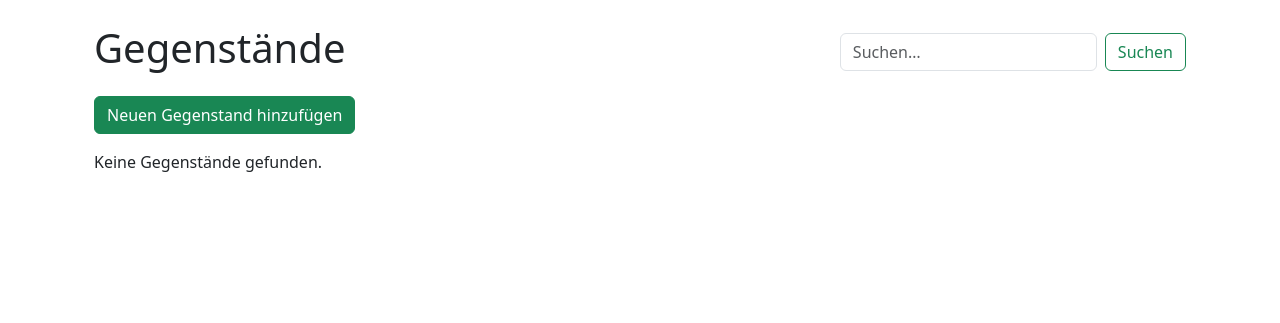
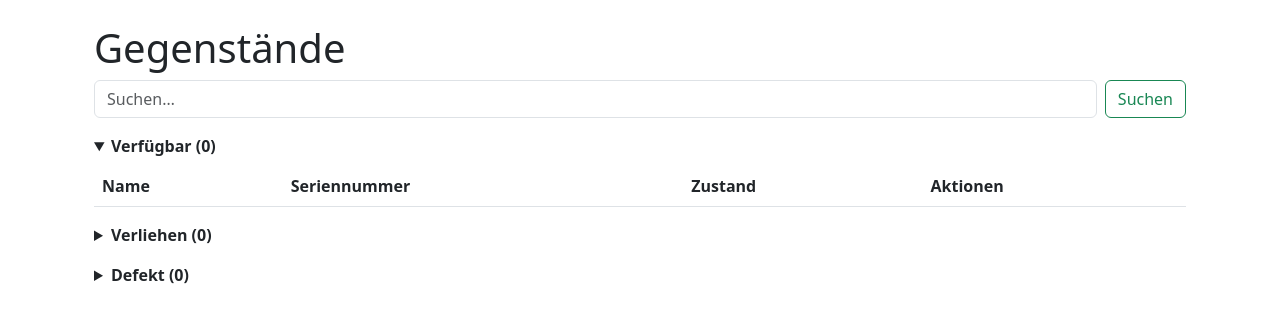
Before and after one commit to BoondockSulfur/InventoryApp, a Flask app: page /items in a window 1280 px wide. Shown: the part 56-379 px from the top of the page. Run offline with Flask 3, Linux system fonts and the light colour scheme; a user stored in the database is signed in; data that the repository does not hold is empty.

Commit message:
Add defect function, fixed: tickets bug

```diff
--- a/app.py
+++ b/app.py
@@ -82,6 +82,7 @@ class Item(db.Model):
     serial      = db.Column(db.String(64), unique=True, nullable=False)
     location    = db.Column(db.String(128))
     is_borrowed = db.Column(db.Boolean, default=False)
+    defective   = db.Column(db.Boolean, default=False)
 
 class Borrower(db.Model):
     id      = db.Column(db.Integer, primary_key=True)
@@ -391,6 +392,30 @@ def print_label(item_id):
     except Exception:
         flash('Druck fehlgeschlagen','danger')
     return redirect(url_for('item_detail', item_id=item_id))
+@app.route('/item/<int:item_id>/defect', methods=['POST'])
+@login_required
+def mark_defective(item_id):
+    if current_user.role != 'admin':
+        abort(403)
+    itm = Item.query.get_or_404(item_id)
+    itm.defective = True
+    itm.is_borrowed = True   # gleichzeitig nicht verfügbar
+    db.session.commit()
+    flash('Gegenstand als defekt markiert','warning')
+    return redirect(url_for('item_detail', item_id=item_id))
+
+@app.route('/item/<int:item_id>/repair', methods=['POST'])
+@login_required
+def mark_repaired(item_id):
+    if current_user.role != 'admin':
+        abort(403)
+    itm = Item.query.get_or_404(item_id)
+    itm.defective = False
+    itm.is_borrowed = False  # wieder verfügbar
+    db.session.commit()
+    flash('Gegenstand als repariert markiert','success')
+    return redirect(url_for('item_detail', item_id=item_id))
+
 
 @app.route('/borrowers')
 @login_required
--- a/templates/items.html
+++ b/templates/items.html
@@ -1,10 +1,10 @@
 {% extends 'base.html' %}
-
 {% block content %}
 <div class="container mt-4">
-  <div class="d-flex justify-content-between align-items-center mb-3">
   <h1>Gegenstände</h1>
-    <form class="d-flex" method="get" action="{{ url_for('items') }}">
+
+  <!-- Suchformular -->
+  <form class="d-flex mb-3" method="get" action="{{ url_for('items') }}">
     <input
       class="form-control me-2"
       type="search"
@@ -15,47 +15,92 @@
     >
     <button class="btn btn-outline-success" type="submit">Suchen</button>
   </form>
-  </div>
 
-  {% if current_user.role == 'admin' %}
-    <a href="{{ url_for('add_item') }}" class="btn btn-success mb-3">Neuen Gegenstand hinzufügen</a>
-  {% endif %}
-
-  {% if items %}
-    <table class="table table-striped">
+  <!-- Verfügbare Geräte -->
+  <details open class="mb-3">
+    <summary><strong>Verfügbar ({{ items|selectattr("is_borrowed", "equalto", false)|rejectattr("defective")|list|length }})</strong></summary>
+    <table class="table table-hover mt-2">
       <thead>
         <tr>
-          <th>ID</th>
-          <th>Name</th>
-          <th>Seriennummer</th>
-          <th>Standort</th>
-          <th>Status</th>
-          <th>Aktionen</th>
+          <th>Name</th><th>Seriennummer</th><th>Zustand</th><th>Aktionen</th>
         </tr>
       </thead>
       <tbody>
-        {% for item in items %}
+        {% for itm in items %}
+          {% if not itm.defective and not itm.is_borrowed %}
             <tr>
-            <td>{{ item.id }}</td>
-            <td>{{ item.name }}</td>
-            <td>{{ item.serial }}</td>
-            <td>{{ item.location }}</td>
+              <td>{{ itm.name }}</td>
+              <td>{{ itm.serial }}</td>
+              <td><span class="badge bg-success">Verfügbar</span></td>
               <td>
-              {% if item.is_borrowed %}
-                <span class="badge bg-warning text-dark">Verliehen</span>
-              {% else %}
-                <span class="badge bg-success">Verfügbar</span>
+                <a href="{{ url_for('item_detail', item_id=itm.id) }}"
+                   class="btn btn-sm btn-outline-primary">Details</a>
+                {% if current_user.role == 'admin' %}
+                  <a href="{{ url_for('loan_item', item_id=itm.id) }}"
+                     class="btn btn-sm btn-outline-secondary">Ausleihen</a>
                 {% endif %}
               </td>
-            <td>
-              <a href="{{ url_for('item_detail', item_id=item.id) }}" class="btn btn-primary btn-sm">Details</a>
-            </td>
             </tr>
+          {% endif %}
         {% endfor %}
       </tbody>
     </table>
-  {% else %}
-    <p>Keine Gegenstände gefunden.</p>
+  </details>
+
+  <!-- Verliehene Geräte -->
+  <details class="mb-3">
+    <summary><strong>Verliehen ({{ items|selectattr("is_borrowed", "equalto", true)|rejectattr("defective")|list|length }})</strong></summary>
+    <table class="table table-hover mt-2">
+      <thead>
+        <tr>
+          <th>Name</th><th>Seriennummer</th><th>Zustand</th><th>Aktionen</th>
+        </tr>
+      </thead>
+      <tbody>
+        {% for itm in items %}
+          {% if not itm.defective and itm.is_borrowed %}
+            <tr>
+              <td>{{ itm.name }}</td>
+              <td>{{ itm.serial }}</td>
+              <td><span class="badge bg-warning text-dark">Verliehen</span></td>
+              <td>
+                <a href="{{ url_for('item_detail', item_id=itm.id) }}"
+                   class="btn btn-sm btn-outline-primary">Details</a>
+              </td>
+            </tr>
           {% endif %}
+        {% endfor %}
+      </tbody>
+    </table>
+  </details>
+
+  <!-- Defekte Geräte -->
+  <details class="mb-3">
+    <summary><strong>Defekt ({{ items|selectattr("defective")|list|length }})</strong></summary>
+    <table class="table table-hover mt-2">
+      <thead>
+        <tr>
+          <th>Name</th><th>Seriennummer</th><th>Zustand</th><th>Aktionen</th>
+        </tr>
+      </thead>
+      <tbody>
+        {% for itm in items %}
+          {% if itm.defective %}
+            <tr>
+              <td>{{ itm.name }}</td>
+              <td>{{ itm.serial }}</td>
+              <td><span class="badge bg-danger">Defekt</span></td>
+              <td>
+                <!-- Details weiterhin erlaubt -->
+                <a href="{{ url_for('item_detail', item_id=itm.id) }}"
+                   class="btn btn-sm btn-outline-primary">Details</a>
+              </td>
+            </tr>
+          {% endif %}
+        {% endfor %}
+      </tbody>
+    </table>
+  </details>
+
 </div>
 {% endblock %}
--- a/templates/tickets.html
+++ b/templates/tickets.html
@@ -22,3 +22,4 @@
     <p>Du hast aktuell keine Tickets.</p>
   {% endif %}
 </div>
+{% endblock %}
```
Also changed, not shown: templates/item_detail.html (+20 -8 lines). Lines whose indentation alone changed are shown as unchanged.
